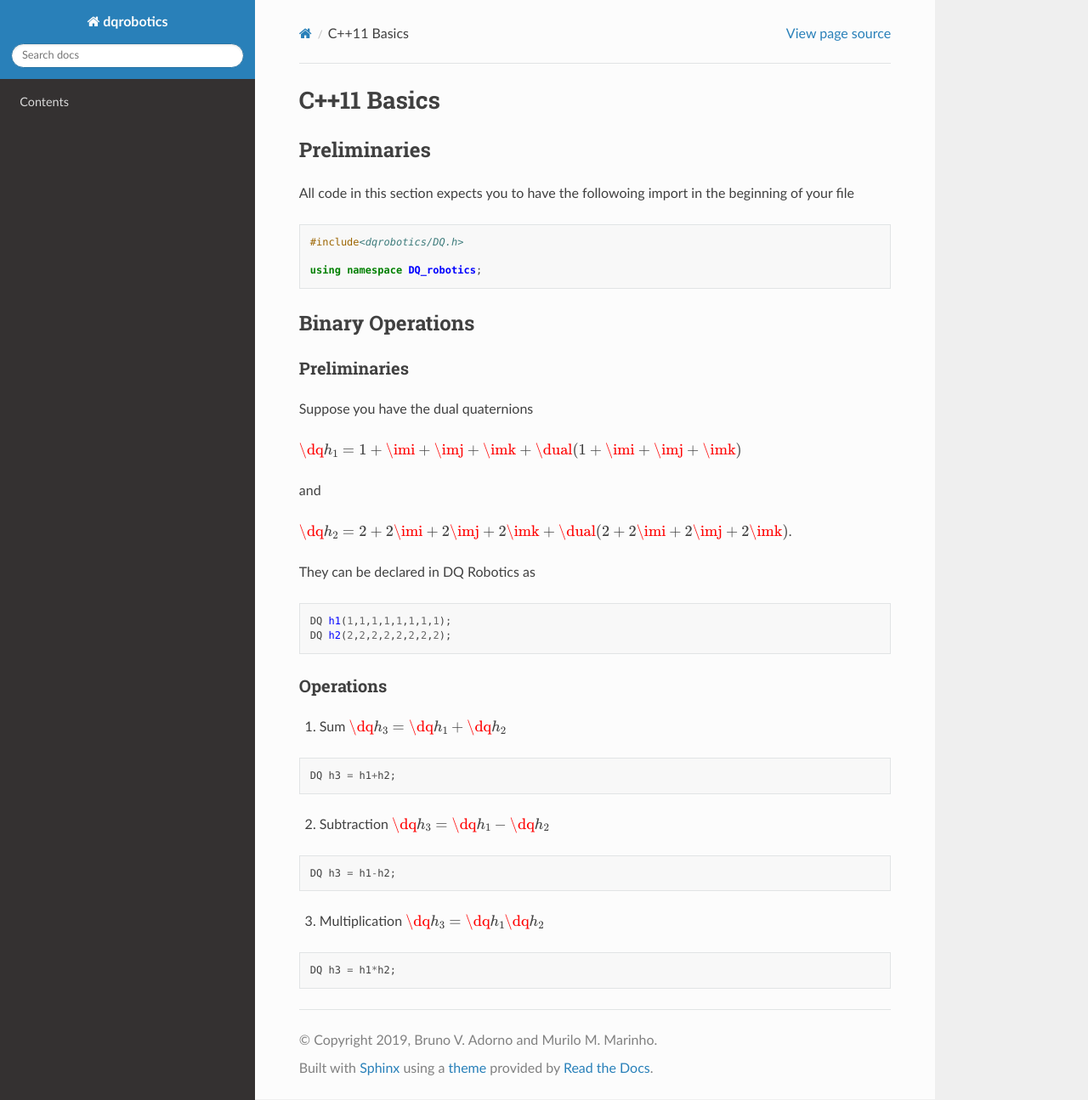
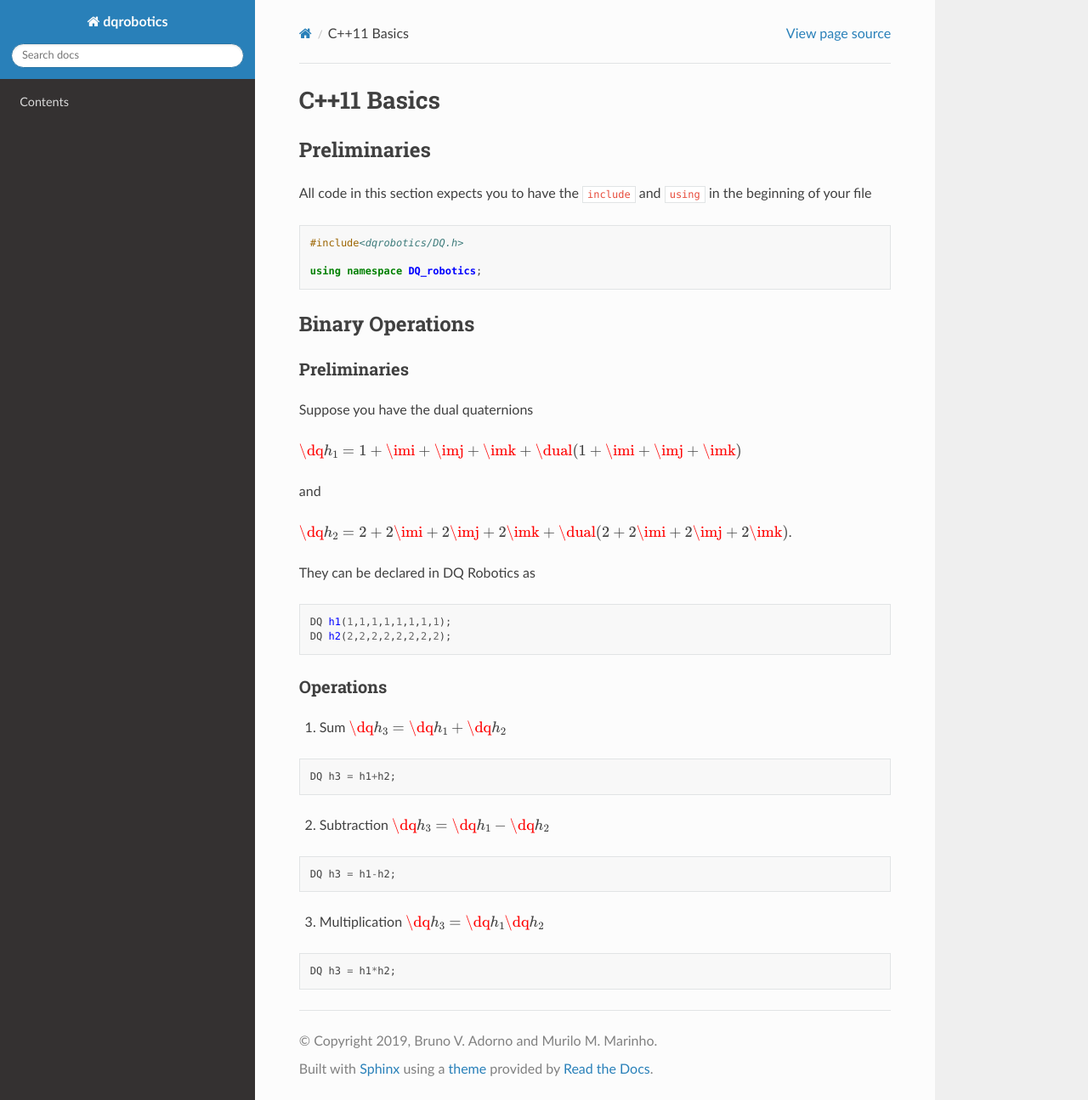
Before and after one commit to dqrobotics/dqrobotics.github.io, a Sphinx documentation site: the page built from docs/basics/cpp.rst, in a window 1280 px wide and 1295 px high. Shown: the whole window at 85% size. Built offline with Sphinx 7.4.7 and the Read the Docs theme 2.0.0, drawn with Linux system fonts in a browser that asks for light colours.

Commit message:
Update cpp.rst

```diff
--- a/docs/basics/cpp.rst
+++ b/docs/basics/cpp.rst
@@ -3,7 +3,7 @@ C++11 Basics
 
 Preliminaries
 ============
-All code in this section expects you to have the followoing import in the beginning of your file
+All code in this section expects you to have the :code:`include` and :code:`using` in the beginning of your file
 
 .. code-block:: cpp
 
```
